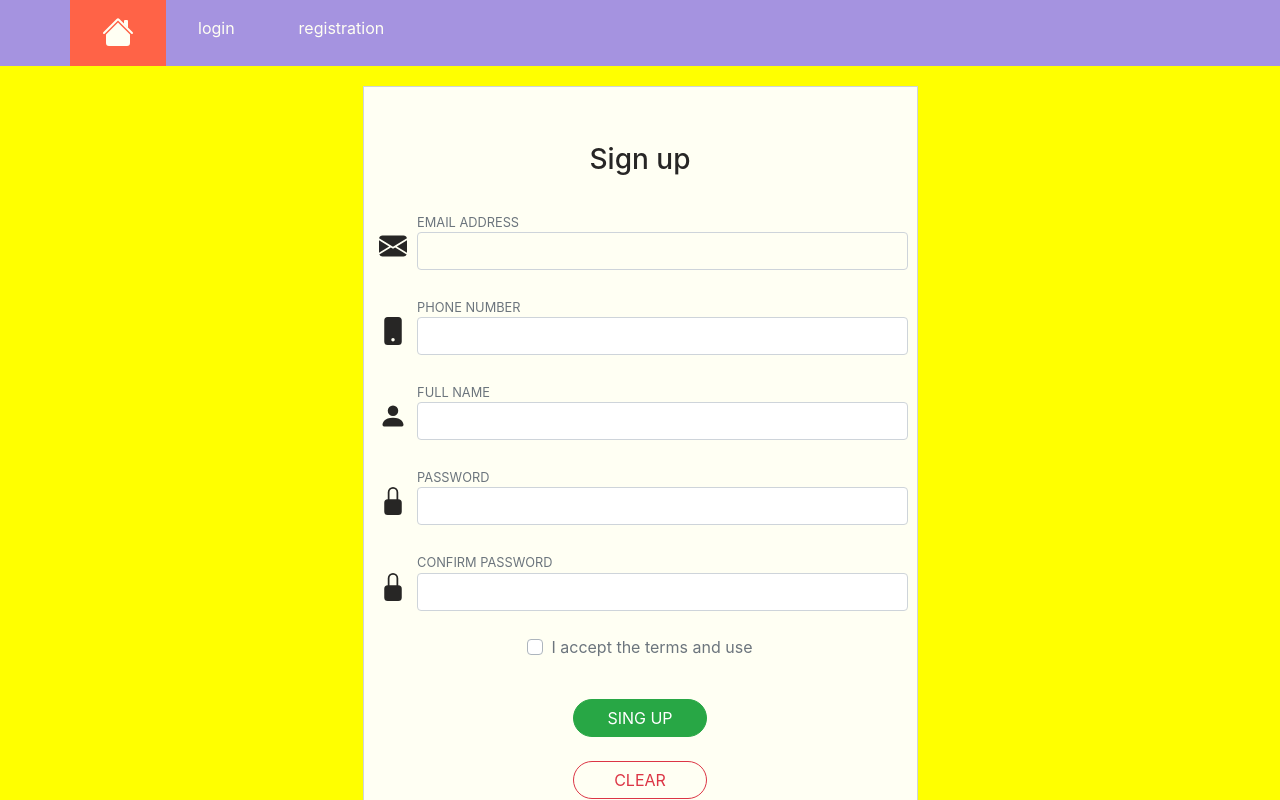
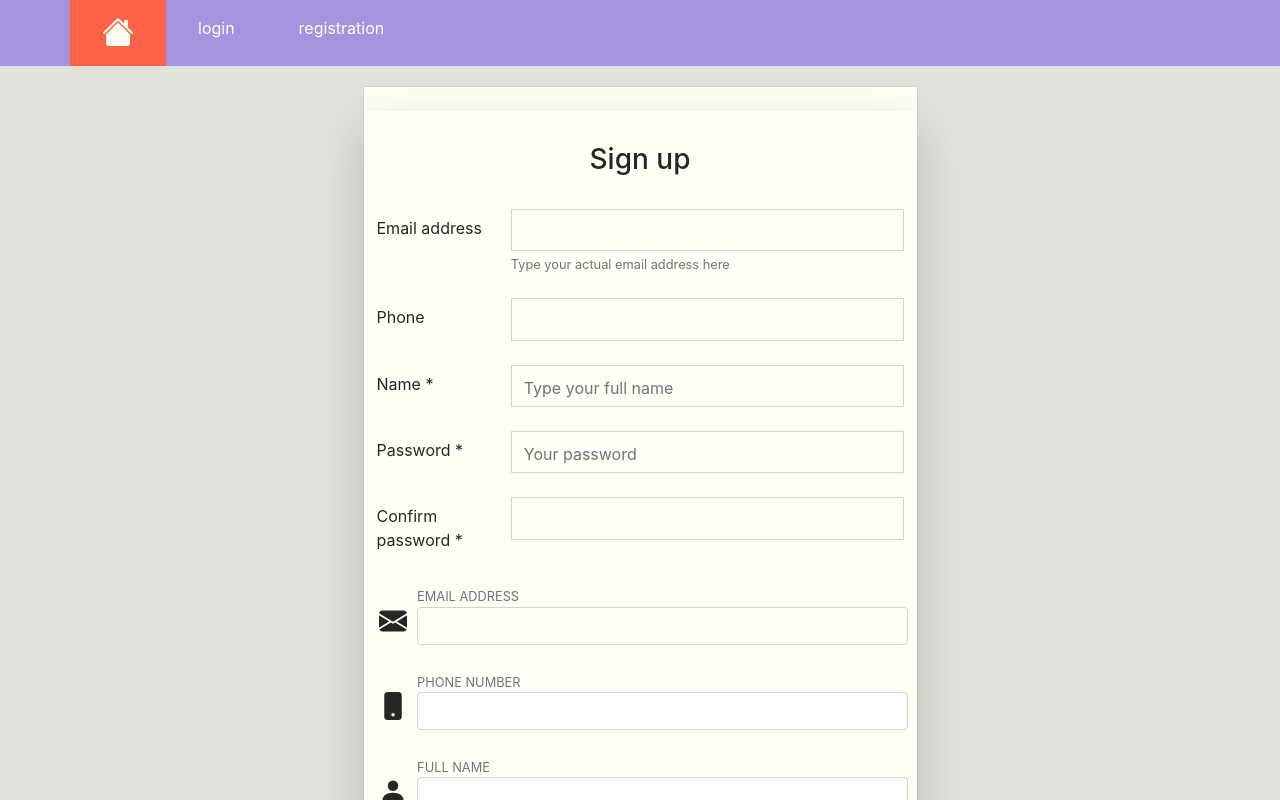
Before and after one commit to butvin/v2europa, a Vue app: page /register in a window 1280 px wide. Shown: the top 800 px of the page. Built offline with nearby package versions, Linux system fonts and the light colour scheme.

Commit message:
refactoring register-component

```diff
--- a/src/components/auth/RegisterComponent.vue
+++ b/src/components/auth/RegisterComponent.vue
@@ -3,12 +3,11 @@
     <b-container>
       <b-row>
         <b-col>
-          <div class="registration-form">
-            <ValidationObserver v-slot="{ passes }">
+          <div class="registration-form" v-if="showForm">
+            <ValidationObserver v-slot="{ passes }" ref="form">
               <b-form
+                class="p-2 mb-4 mt-4 shadow-lg"
                 @submit.prevent="passes(onFormSubmit)"
-                v-if="showForm"
-                class="p-2 mb-4 mt-4"
               >
                 <!-- Title -->
                 <b-form-row class="mt-4">
@@ -16,6 +15,69 @@
                     <h3 class="text-center">Sign up</h3>
                   </b-col>
                 </b-form-row>
+
+                <!-- Email -->
+                <b-form-row class="mt-4">
+                  <b-col>
+                    <InputField
+                      v-model="form.email"
+                      field-title="Email address"
+                      rules="email|max:320"
+                      description="Type your actual email address here"
+                      autocomplete="off"
+                    />
+                  </b-col>
+                </b-form-row>
+
+                <!-- Phone -->
+                <b-form-row class="mt-4">
+                  <b-col>
+                    <InputField
+                      v-model="form.phone"
+                      field-title="Phone"
+                      rules="numeric|min:2|max:10"
+                    />
+                  </b-col>
+                </b-form-row>
+
+                <!-- Name -->
+                <b-form-row class="mt-4">
+                  <b-col>
+                    <InputField
+                      v-model="form.name"
+                      field-title="Name"
+                      placeholder="Type your full name"
+                      rules="required|min:2|max:10"
+                    />
+                  </b-col>
+                </b-form-row>
+
+                <!-- Password -->
+                <b-form-row class="mt-4">
+                  <b-col>
+                    <InputField
+                      v-model="form.password"
+                      type="password"
+                      field-title="Password"
+                      placeholder="Your password"
+                      rules="required|min:6|confirmed:passwordValue"
+                    />
+                  </b-col>
+                </b-form-row>
+
+                <!-- Confirm password -->
+                <b-form-row class="mt-4">
+                  <b-col>
+                    <InputField
+                      v-model="form.rePassword"
+                      type="password"
+                      field-title="Confirm password"
+                      rules="required"
+                      vid="passwordValue"
+                    />
+                  </b-col>
+                </b-form-row>
+
                 <!-- Email field -->
                 <b-form-row class="mt-4">
                   <b-col sm="1"></b-col>
@@ -30,7 +92,7 @@
                   <b-col sm="11">
                     <ValidationProvider
                       name="email"
-                      rules="min:3|email|max:320"
+                      rules="min:6|max:320"
                       v-slot="{
                         errors,
                         ariaMsg,
@@ -129,7 +191,7 @@
                       variant="success"
                       pill
                     >
-                      <span class="text-uppercase">sing up</span>
+                      <span class="btn text-uppercase">sing up</span>
                     </b-button>
                   </b-col>
                 </b-form-row>
@@ -182,9 +244,11 @@ import { ValidationProvider, ValidationObserver } from 'vee-validate/dist/vee-va
 // import { required, email } from 'vee-validate/dist/rules'
 // import { ValidationProvider, ValidationObserver } from 'vee-validate'
 
+import InputField from '@/components/auth/elements/InputField'
+
 export default {
   name: 'RegisterComponent',
-  components: { ValidationProvider, ValidationObserver },
+  components: { ValidationProvider, ValidationObserver, InputField },
   data () {
     return {
       showForm: true,
@@ -226,6 +290,7 @@ export default {
       this.showForm = false
       this.$nextTick(() => {
         this.showForm = true
+        this.$refs.observer.reset()
       })
     }
   }
@@ -234,8 +299,7 @@ export default {
 
 <style scoped>
 .register-component {
-  background: yellow;
-  /*background: #FFFFF3;*/
+  background: #E0E3DA;
 }
 .registration-form {
   margin: 20px auto;
@@ -244,4 +308,11 @@ export default {
   min-width: 375px;
   border: 1px solid #CED4DA;
 }
+.btn {
+  text-align: center;
+  cursor: pointer;
+  width: fit-content;
+  font-weight: 700;
+  position: relative;
+}
 </style>
--- a/src/components/auth/elements/InputField.vue
+++ b/src/components/auth/elements/InputField.vue
@@ -1,16 +1,195 @@
 <template>
-  <div class="input-field-component">
-    <p>Input Field Component</p>
-  </div>
+  <ValidationProvider
+    class="input-field-component position-relative w-100 m-0 p-0"
+    tag="div"
+    :vid="vid"
+    :rules="rules"
+    :name="fieldTitle"
+    v-slot="{
+      errors,
+      ariaInput,
+      ariaMsg,
+      required
+    }"
+  >
+    <b-form-group
+      class="input-field-group m-0 p-0"
+      :label="fieldTitle + (required ? ' *' : '')"
+      label-for="name+'_'+type+'_id'"
+      label-cols-sm="4"
+      label-cols-lg="3"
+    >
+      <b-form-input
+        v-model="innerValue"
+        v-bind="ariaInput"
+        class="input-field w-100 bg-transparent"
+        :class="{'input': true, 'is-invalid': errors[0], 'is-valid': hasValue }"
+        :type="type"
+        :placeholder="placeholder"
+        :name="name"
+        :id="innerValue+'_'+type+'_id'"
+        ref="inputFieldRef"
+        :autocomplete="autocomplete"
+        trim
+      ></b-form-input>
+      <b-form-text
+        v-if="description"
+        class="input-field-description"
+      >{{ description }}</b-form-text>
+      <b-form-invalid-feedback
+        v-bind="ariaMsg"
+        class="input-field-error-area w-100 position-absolute"
+      >
+        <b-icon icon="exclamation-circle-fill"></b-icon>
+        {{ errors[0] }}
+      </b-form-invalid-feedback>
+    </b-form-group>
+  </ValidationProvider>
 </template>
 
 <script>
+import {
+  ValidationProvider,
+  extend,
+  localize
+} from 'vee-validate/dist/vee-validate.full'
+
+// import ru from 'vee-validate/dist/locale/en.json'
+
+localize({
+  en: {
+    messages: {
+      required: 'You must provide a {_field_}',
+      min: 'Field "{_field_}" must have no less than {length} characters',
+      max: (_, { length }) => `this field must have no more than ${length} characters`
+    }
+  },
+  ru: {
+    messages: {
+      required: 'Поле {_field_} обязательное',
+      min: 'Не меньше {length} символов',
+      max: (_, { length }) => `это поле must have не больше чем ${length} символов`
+    }
+  }
+})
+
+extend('myCustom', (value) => {
+  if (value !== 'butvin') {
+    return true
+  }
+
+  return '>>>FATAL ERROR>>>\nNo `butvin`'
+})
+
 export default {
-  name: 'InputField'
+  name: 'InputField',
+  components: { ValidationProvider },
+  props: {
+    name: {
+      type: String,
+      default: ''
+    },
+    description: {
+      type: String,
+      default: ''
+    },
+    formatter: {
+      type: String,
+      default: ''
+    },
+    autocomplete: {
+      type: String,
+      default: 'on',
+      validator (value) {
+        return ['on', 'off'].includes(value)
+      }
+    },
+    type: {
+      type: String,
+      default: 'text',
+      validator (value) {
+        return [
+          'email',
+          'text',
+          'password',
+          'tel',
+          'search',
+          'number',
+          'url'
+        ].includes(value)
+      }
+    },
+    value: {
+      type: null,
+      default: ''
+    },
+    rules: {
+      type: [Object, String],
+      default: ''
+    },
+    placeholder: {
+      type: String,
+      default: ''
+    },
+    fieldTitle: {
+      type: String,
+      default: ''
+    },
+    vid: {
+      type: String,
+      default: undefined
+    }
+  },
+  data: () => ({
+    innerValue: ''
+  }),
+  methods: {
+    toUpperCaseFormatter (value) {
+      return value.toUpperCase()
+    }
+  },
+  computed: {
+    hasValue () {
+      return !!this.innerValue
+    }
+  },
+  watch: {
+    innerValue (value) {
+      this.$emit('inputField', value)
+    },
+    value (val) {
+      if (val !== this.innerValue) {
+        this.innerValue = val
+      }
+    }
+  }
 }
 </script>
 
 <style scoped>
-.input-field-component {
+.input-field-component input {
+  border-radius: 0;
+  padding-bottom: 18px;
+  position: relative;
+  z-index: 99999;
+  padding-top: 1.4rem;
 }
+
+.input-field-component input .has-value,
+.input-field-component input :focus {
+   outline: none;
+ }
+
+.input-field-component label {
+  margin-top: 1rem;
+  user-select: none;
+}
+
+.input-field-component input.has-value ~ label,
+.input-field-component input:focus ~ label {
+  font-size: 0.6rem;
+  margin-top: 0;
+  transition: all 0.2s ease-in-out;
+}
+
 </style>
```
